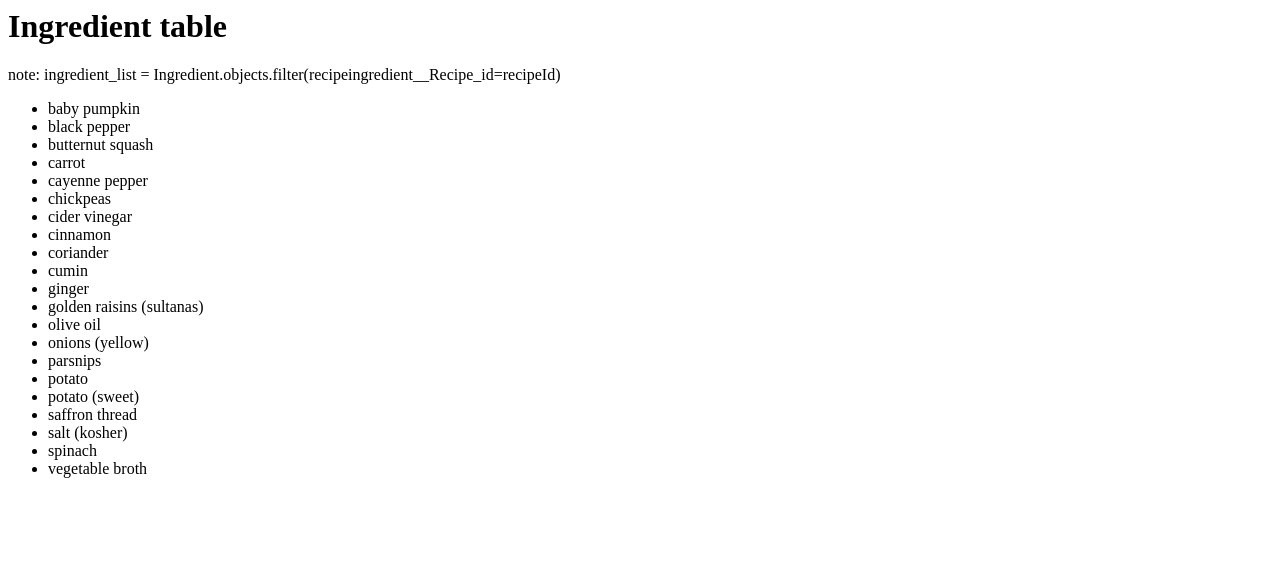
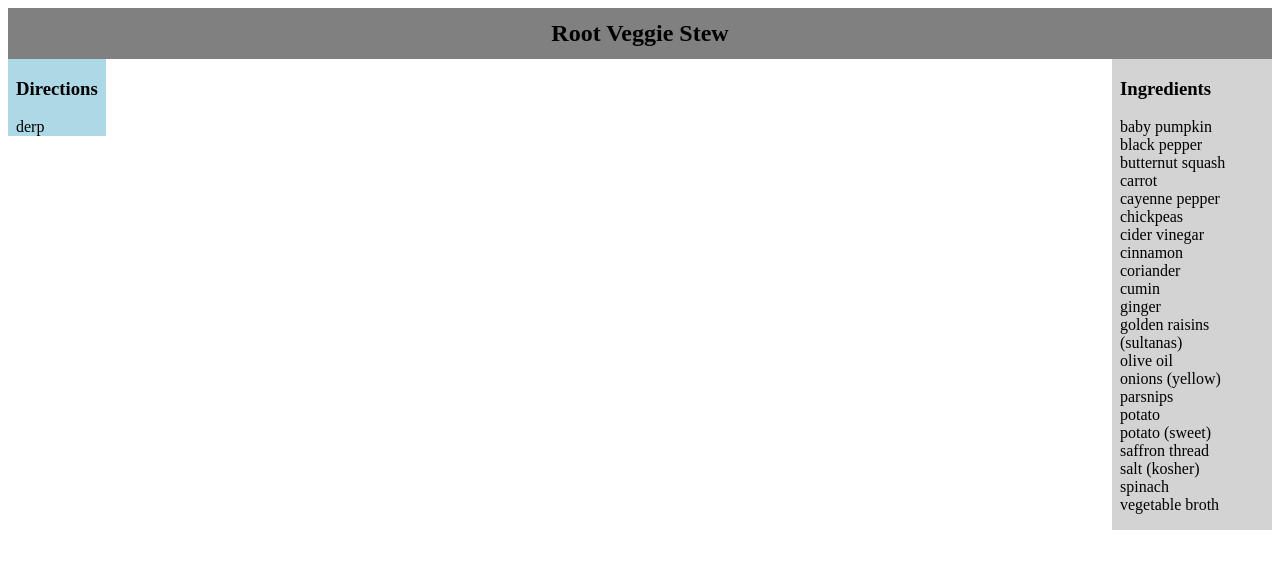
Before and after one commit to modle/eatables-old, a Django app: page /cook/1/ in a window 1280 px wide. Shown: the top 569 px of the page. Run offline with Django 3.2, Linux system fonts and the light colour scheme; data comes from the database, SQL or seed files in the repository; both versions use the stored data as it was after the commit.

Commit message:
Style Updates; Ingredients Page Data
Added style.css for individual recipe pages

Added recipe name and directions to recipe pages

```diff
--- a/cook/models.py
+++ b/cook/models.py
@@ -6,6 +6,7 @@ class Recipe(models.Model):
     id = models.AutoField(primary_key=True)
     name = models.CharField(max_length=200)
     prepMethod = models.CharField(max_length=200)
+    directions = models.TextField()
     url = models.CharField(max_length=200)
     def __str__(self):
     	return self.name + "; " + self.prepMethod
--- /dev/null
+++ b/cook/static/cook/style.css
@@ -0,0 +1,26 @@
+#title {
+    background:gray;
+    text-align:center;
+    font-weight:bold;
+    padding: 0.5em;
+    font-size: 1.5em;
+}
+
+#directions{
+    float:left;
+    background:lightblue;
+    width:fill;
+    word-wrap:break-word;
+    padding-left:.5em;
+    padding-right:.5em;
+}
+
+#ingredients{
+    float: right;
+    background:lightgrey;
+    width:9em;
+    margin-right:-10em;
+    padding-left:.5em;
+    padding-right:.5em;
+    padding-bottom:1em;
+}
--- a/cook/templates/cook/recipeingredients.html
+++ b/cook/templates/cook/recipeingredients.html
@@ -1,17 +1,37 @@
-<h1>Ingredient table</h1>
-<p>note: ingredient_list = Ingredient.objects.filter(recipeingredient__Recipe_id=recipeId)</p>
-{% if ingredient_list %}
-    <ul>
-        {% for Ingredient in ingredient_list %}
-    <li>
+{% load staticfiles %}
 
-        {{ Ingredient.name }}
-    </li>
+<link rel="stylesheet" type="text/css" href="{% static 'cook/style.css' %}" />
+
+<div id="title">
+    {% for Recipe in recipe_query %}
+        {{ Recipe.name }}
     {% endfor %}
-    </ul>
-{% else %}
-    <p>No ingredients in result set.</p>
-{% endif %}
+</div>
+<div style="margin-right: 10em">
+    <div id="directions">
+        <h3>Directions</h3>
+        {% if recipe_query %}
+            {% for Recipe in recipe_query %}
+                {{ Recipe.directions | safe }}
+            {% endfor %}
+        {% else %}
+            No directions exist for this recipe in the database. Just do whatever, I suppose.
+        {% endif %}
+
+    </div>
+    <div id="ingredients">
+        <h3>Ingredients</h3>
+        {% if ingredient_query %}
+            {% for Ingredient in ingredient_query %}
+                {{ Ingredient.name }} <br>
+            {% endfor %}
+        {% else %}
+            No ingredients in result set. Make something from nothing.
+        {% endif %}
+    </div>
+
+</div>
+<div style="clear:both"></div>
 
 <!--<h1>RecipeIngredient table</h1>-->
 <!--{% if recipeingredient_list %}-->
--- a/cook/views.py
+++ b/cook/views.py
@@ -12,22 +12,10 @@ def index(request):
 
 # inner join between RecipeIngredient and Ingredient, filtering on Recipe_id in RecipeIngredient table
 def recipeingredient(request, recipeId):
-    ingredient_list = Ingredient.objects.filter(recipeingredient__Recipe_id=recipeId)
-    context = {'ingredient_list': ingredient_list}
+    recipe_query = Recipe.objects.filter(id=recipeId)
+    ingredient_query = Ingredient.objects.filter(recipeingredient__Recipe_id=recipeId)
+    context = {'ingredient_query': ingredient_query, 'recipe_query': recipe_query}
     return render(request, 'cook/recipeingredients.html', context)
-
-
-# for recipeIngredient Ingredient_id
-# def recipeingredient(request, recipeId):
-#     recipeingredient_list = RecipeIngredient.objects.filter(Recipe_id=recipeId)
-#     context = {'recipeingredient_list': recipeingredient_list}
-#     return render(request, 'cook/recipeingredients.html', context)
-
-# for all ingredients
-# def recipeingredient(request, recipeId):
-#     ingredient_list = Ingredient.objects.all()
-#     context = {'ingredient_list': ingredient_list}
-#     return render(request, 'cook/recipeingredients.html', context)
 
 def addRecipe(request):
     response = "Add recipes here. Possibly upload a spreadsheet or csv."
```
Also changed, not shown: cook/migrations/0002_recipe_directions.py (added), db.sqlite3.
